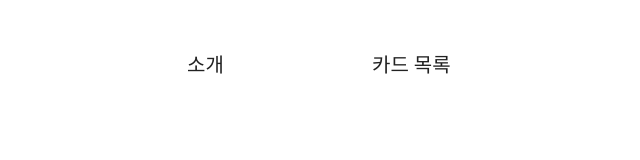
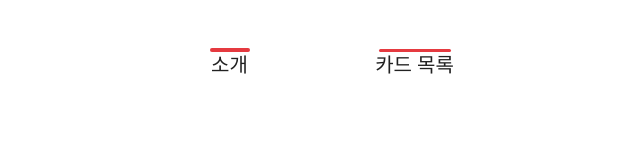
Before and after one commit to write-code-b/Conan-Card, a React (Create React App) app in the folder frontend/: page / in a window 1280 px wide. Shown: the top 160 px of the page, without its empty margins (318-958 px from the left). Built offline with nearby package versions, Linux system fonts and the light colour scheme; a web font is replaced by a local one.

Commit message:
update navbar style

```diff
--- a/frontend/src/App.scss
+++ b/frontend/src/App.scss
@@ -158,6 +158,10 @@ nav {
   font-weight: 500;
 }
 nav li {
+  display: flex;
+  flex-direction: column;
+  align-items: center;
+  justify-content: center;
   min-width: 5.313rem;
   list-style-type: none;
 }
@@ -167,17 +171,14 @@ nav li a {
 }
 nav > li::before {
   content: "";
-  display: block;
-  position: relative;
+  display: flex;
   height: 0.625rem;
 }
-nav > li:nth-child(1).on::before {
-  left: 1px;
+nav > li:nth-child(1)::before {
   width: 2.5rem;
   background: url("../public/images/red_line1.svg") center / contain no-repeat;
 }
-nav > li:nth-child(2).on::before {
-  left: 0px;
+nav > li:nth-child(2)::before {
   width: 5.125rem;
   height: 0.625rem;
   background: url("../public/images/red_line2.svg") center / contain no-repeat;
```
